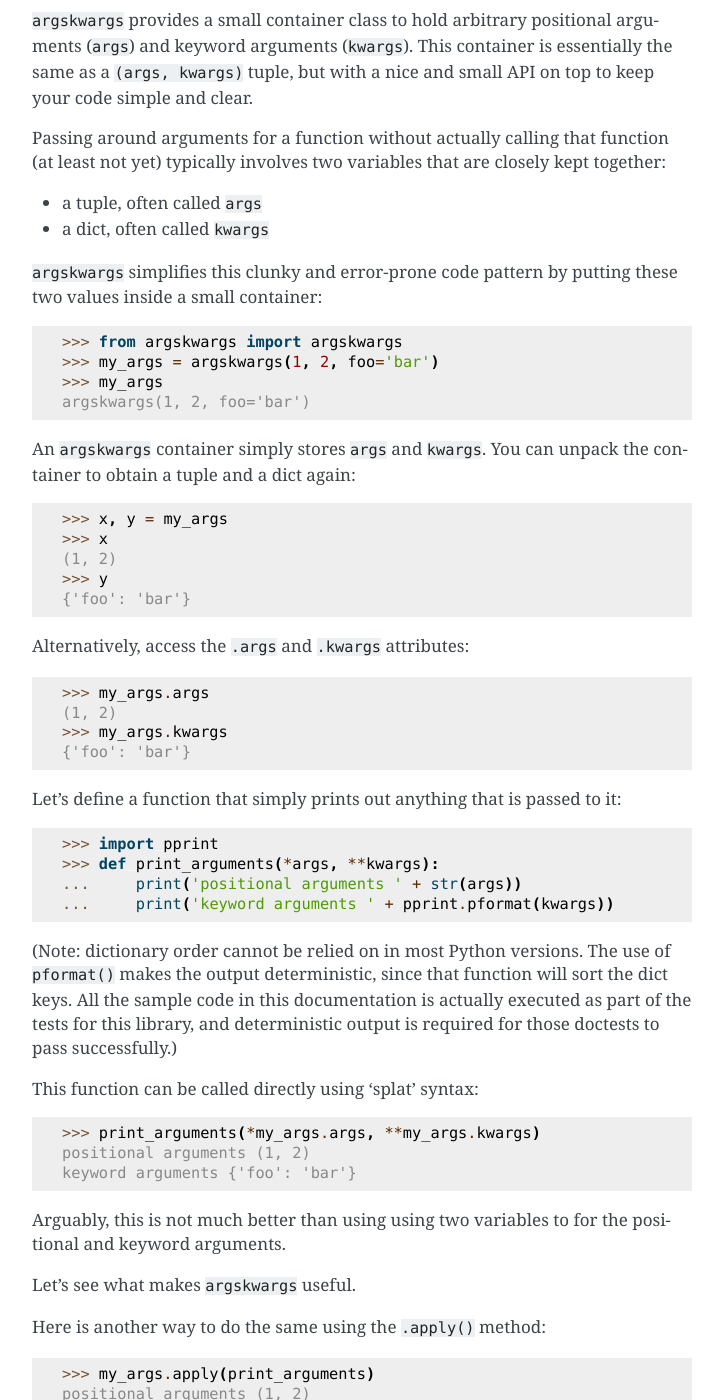
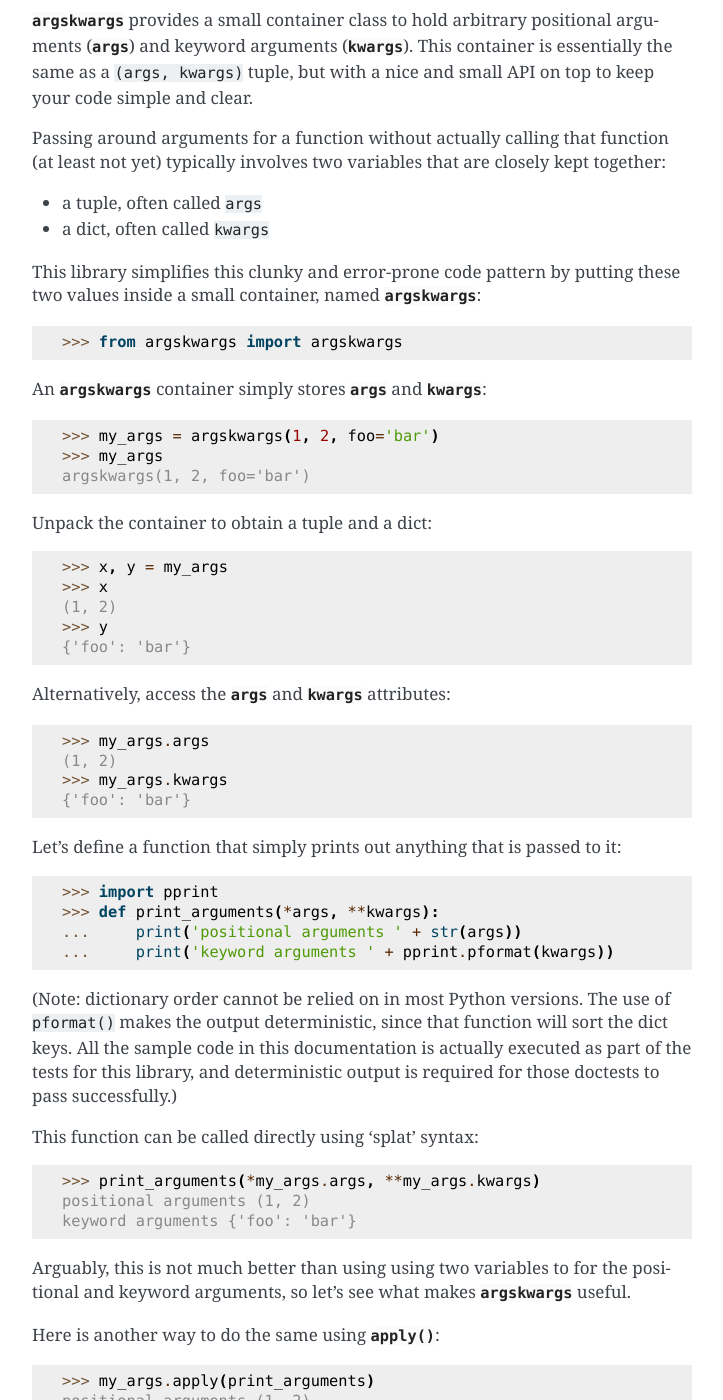
Before and after one commit to wbolster/argskwargs, a Sphinx documentation site: the page built from doc/index.rst, in a window 1280 px wide and 1400 px high, scrolled down 399 px. Shown: the whole window, without its empty margins (388-1111 px from the left). Built offline with Sphinx 7.4.7, drawn with Linux system fonts in a browser that asks for light colours; some of the changed lines change nothing that is shown; some of the changed text lies outside the part shown.

Commit message:
add lots of internal hyperlinks in the docs

```diff
--- a/doc/index.rst
+++ b/doc/index.rst
@@ -4,8 +4,8 @@
 
 .. py:currentmodule:: argskwargs
 
-``argskwargs`` is a small Python library that provides a flexible
-container for positional and keyword arguments.
+:py:class:`argskwargs` is a small Python library that provides a
+flexible container for positional and keyword arguments.
 
 
 Installation
@@ -15,16 +15,16 @@
 
   pip install argskwargs
 
-``argskwargs`` can be used on Python 3.3+ and Python 2.6+.
+:py:class:`argskwargs` can be used on Python 3.3+ and Python 2.6+.
 
 Usage
 =====
 
-``argskwargs`` provides a small container class to hold arbitrary
-positional arguments (``args``) and keyword arguments (``kwargs``).
-This container is essentially the same as a ``(args, kwargs)`` tuple,
-but with a nice and small API on top to keep your code simple and
-clear.
+:py:class:`argskwargs` provides a small container class to hold
+arbitrary positional arguments (:py:attr:`~argskwargs.args`) and
+keyword arguments (:py:attr:`~argskwargs.kwargs`). This container is
+essentially the same as a ``(args, kwargs)`` tuple, but with a nice
+and small API on top to keep your code simple and clear.
 
 Passing around arguments for a function without actually calling that
 function (at least not yet) typically involves two variables that are
@@ -33,16 +33,20 @@
 * a tuple, often called ``args``
 * a dict, often called ``kwargs``
 
-``argskwargs`` simplifies this clunky and error-prone code pattern by
-putting these two values inside a small container::
+This library simplifies this clunky and error-prone code pattern by
+putting these two values inside a small container, named
+:py:class:`argskwargs`::
 
   >>> from argskwargs import argskwargs
+
+An :py:class:`argskwargs` container simply stores
+:py:attr:`~argskwarg.args` and :py:attr:`~argskwarg.kwargs`::
+
   >>> my_args = argskwargs(1, 2, foo='bar')
   >>> my_args
   argskwargs(1, 2, foo='bar')
 
-An ``argskwargs`` container simply stores ``args`` and ``kwargs``.
-You can unpack the container to obtain a tuple and a dict again::
+Unpack the container to obtain a tuple and a dict::
 
   >>> x, y = my_args
   >>> x
@@ -50,7 +54,8 @@
   >>> y
   {'foo': 'bar'}
 
-Alternatively, access the ``.args`` and ``.kwargs`` attributes::
+Alternatively, access the :py:attr:`~argskwargs.args` and
+:py:attr:`~argskwargs.kwargs` attributes::
 
   >>> my_args.args
   (1, 2)
@@ -79,18 +84,17 @@
   keyword arguments {'foo': 'bar'}
 
 Arguably, this is not much better than using using two variables to
-for the positional and keyword arguments.
+for the positional and keyword arguments, so let's see what makes
+:py:class:`argskwargs` useful.
 
-Let's see what makes ``argskwargs`` useful.
-
-Here is another way to do the same using the ``.apply()`` method:
+Here is another way to do the same using :py:meth:`~argskwargs.apply()`:
 
   >>> my_args.apply(print_arguments)
   positional arguments (1, 2)
   keyword arguments {'foo': 'bar'}
 
-Since this is the typical use case for ``argskwargs``,
-you can also omit the ``.apply()``
+Since this is the typical use case for :py:class:`argskwargs`,
+you can also omit :py:meth:`~argskwargs.apply()`
 and call the instance directly::
 
   >>> my_args(print_arguments)
@@ -102,20 +106,24 @@
 instead of the other way around,
 as is usually the case.
 
-Now, assume that you want to pass more arguments to
-``print_arguments`` than those stored in the ``argskwargs`` instance.
+Now, assume that you want to pass
+more arguments to ``print_arguments``
+than those stored in the :py:class:`argskwargs` instance.
 Just pass them in::
 
   >>> my_args(print_arguments, 'another', oh='yes')
   positional arguments (1, 2, 'another')
   keyword arguments {'foo': 'bar', 'oh': 'yes'}
 
-The additional positional arguments extend the existing positional
-arguments, and the additional keyword arguments augment (or override)
+The additional positional arguments extend
+the existing positional arguments,
+and the additional keyword arguments augment (or override)
 the existing positional arguments.
 
-If you just want to extend the arguments without calling a function,
-use the ``.copy()`` method, which does exactly that::
+If you just want to extend the arguments
+without calling a function,
+use the :py:meth:`~argskwargs.copy()` method,
+which does exactly that::
 
   >>> more_args = my_args.copy(3, 4, abc='xyz')
   >>> more_args
@@ -127,13 +135,14 @@
   positional arguments (1, 2, 3, 4)
   keyword arguments {'abc': 'xyz', 'foo': 'bar'}
 
-In a sense, ``argskwargs`` is the missing companion to
-``functools.partial()`` from the Python standard library. A partial
-function (or ‘partial object’) can also hold positional and keyword
-arguments, but cannot be used without a callable.
+In a sense, :py:class:`argskwargs` is the missing companion to
+``functools.partial()`` from the Python standard library.
+A partial function (or ‘partial object’)
+can also hold positional and keyword arguments,
+but cannot be used without a callable.
 
-An ``argskwargs`` container can create a partial function by providing
-a callable to its ``.partial()`` method::
+An :py:class:`argskwargs` container can create a partial function by
+providing a callable to its :py:meth:`~argskwargs.partial()` method::
 
   >>> f = my_args.partial(print_arguments)
 
```
